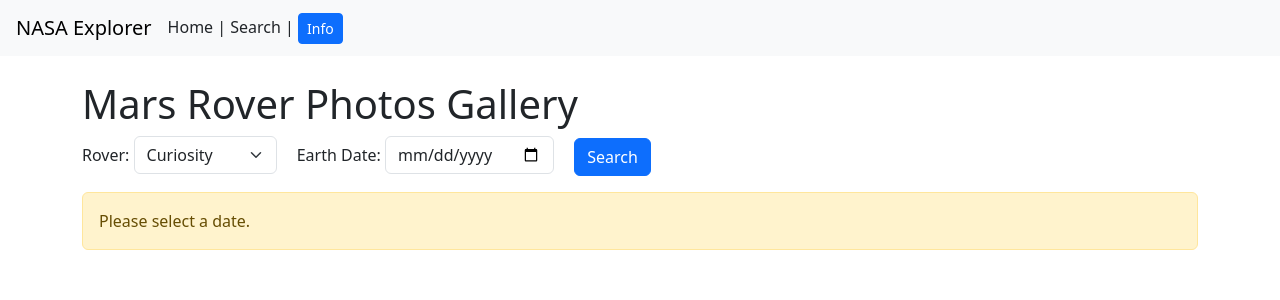
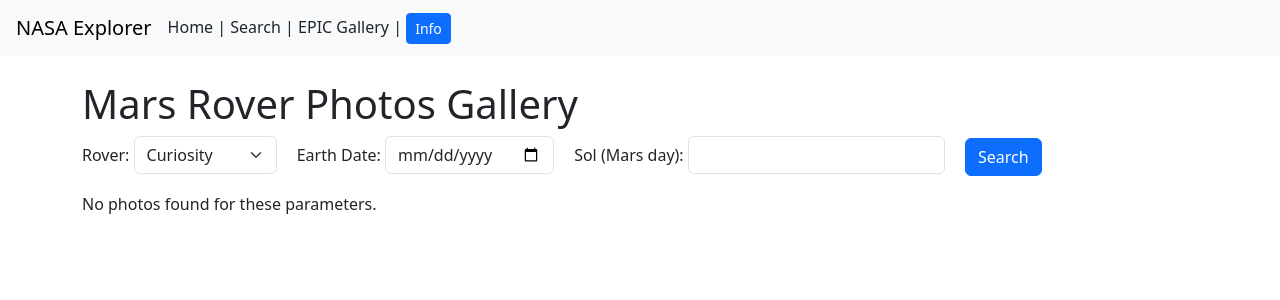
Before and after one commit to fhsuae/finalprojectAlexanderEscobedo, a Django app: page /space/mars-gallery/ in a window 1280 px wide. Shown: the top 300 px of the page. Run offline with Django 5.2, Linux system fonts and the light colour scheme.

Commit message:
Add EPIC images gallery with new view, utils function, template, and navigation link

```diff
--- a/nasaexplorer/space/templates/space/mars_gallery.html
+++ b/nasaexplorer/space/templates/space/mars_gallery.html
@@ -14,14 +14,11 @@
   <label for="earth_date">Earth Date:</label>
   <input type="date" name="earth_date" id="earth_date" value="{{ earth_date }}" class="form-control" style="width:auto; display:inline-block; margin-right:1em;">
 
+  <label for="sol">Sol (Mars day):</label>
+  <input type="number" name="sol" id="sol" value="{{ sol }}" min="0" class="form-control" style="width:auto; display:inline-block; margin-right:1em;">
+
   <button type="submit" class="btn btn-primary">Search</button>
 </form>
-
-{% if error_message %}
-  <div class="alert alert-warning" role="alert">
-    {{ error_message }}
-  </div>
-{% endif %}
 
 {% if photos %}
   <div class="row">
@@ -39,6 +36,8 @@
       </div>
     {% endfor %}
   </div>
+{% else %}
+  <p>No photos found for these parameters.</p>
 {% endif %}
 
 {% endblock %}
--- a/nasaexplorer/space/urls.py
+++ b/nasaexplorer/space/urls.py
@@ -5,6 +5,7 @@ app_name = "space"
 urlpatterns = [
     path('', views.homepage, name='homepage'),
     path("mars-gallery/", views.MarsGalleryView.as_view(), name="mars_gallery"),
+    path("epic-gallery/", views.EpicGalleryView.as_view(), name="epic_gallery"),
     path("", views.IndexView.as_view(), name="index"),
     path("<int:pk>/", views.DetailView.as_view(), name="detail"),
     path("<int:pk>/results/", views.ResultsView.as_view(), name="results"),
--- a/nasaexplorer/space/utils.py
+++ b/nasaexplorer/space/utils.py
@@ -4,10 +4,11 @@ from datetime import datetime
 NASA_API_KEY = "lsOOvgQsDAa6GCDmn52K7arK4IjzjccWz5GzhhSE"
 
 ROVER_MISSION_DATES = {
-    "curiosity": ("2012-08-06", "2025-12-31"),  # ongoing; arbitrary future end date
+    "curiosity": ("2012-08-06", "2025-12-31"),
     "opportunity": ("2004-01-25", "2018-06-10"),
     "spirit": ("2004-01-04", "2010-03-22"),
 }
+
 
 def get_apod():
     url = f"https://api.nasa.gov/planetary/apod?api_key={NASA_API_KEY}"
@@ -26,40 +27,77 @@ def get_apod():
         print(f"Error fetching APOD: {e}")
         return None
 
-def get_mars_rover_photos(rover='curiosity', earth_date=None):
-    if not earth_date:
-        print("No earth_date provided")
+
+def get_mars_rover_photos(rover='curiosity', earth_date=None, sol=None):
+    if not earth_date and sol is None:
+        print("No earth_date or sol provided")
         return []
 
-    mission_start, mission_end = ROVER_MISSION_DATES.get(rover, (None, None))
-    if mission_start is None or mission_end is None:
-        print(f"Unknown rover: {rover}")
-        return []
-
-    try:
-        date_obj = datetime.strptime(earth_date, "%Y-%m-%d")
-        start_obj = datetime.strptime(mission_start, "%Y-%m-%d")
-        end_obj = datetime.strptime(mission_end, "%Y-%m-%d")
-    except ValueError:
-        print(f"Invalid date format: {earth_date}")
-        return []
-
-    if not (start_obj <= date_obj <= end_obj):
-        print(f"Date {earth_date} out of mission range for rover {rover}")
-        return []
+    # Optional: validate earth_date within mission dates
+    if earth_date:
+        mission_start, mission_end = ROVER_MISSION_DATES.get(rover, (None, None))
+        if mission_start is None or mission_end is None:
+            print(f"Unknown rover: {rover}")
+            return []
+        try:
+            date_obj = datetime.strptime(earth_date, "%Y-%m-%d")
+            start_obj = datetime.strptime(mission_start, "%Y-%m-%d")
+            end_obj = datetime.strptime(mission_end, "%Y-%m-%d")
+        except ValueError:
+            print(f"Invalid date format: {earth_date}")
+            return []
+        if not (start_obj <= date_obj <= end_obj):
+            print(f"Date {earth_date} out of mission range for rover {rover}")
+            return []
 
     url = f"https://api.nasa.gov/mars-photos/api/v1/rovers/{rover}/photos"
     params = {
         'api_key': NASA_API_KEY,
-        'earth_date': earth_date,
     }
+    if earth_date:
+        params['earth_date'] = earth_date
+    elif sol is not None:
+        params['sol'] = sol
 
     try:
         response = requests.get(url, params=params, timeout=5)
         response.raise_for_status()
         data = response.json()
+        print(f"Request URL: {response.url}")  # Debugging
+        print(f"Photos found: {len(data.get('photos', []))}")
         return data.get('photos', [])
     except (requests.RequestException, ValueError) as e:
         print(f"Error fetching Mars Rover photos: {e}")
         print(f"URL was: {response.url if 'response' in locals() else url}")
         return []
+
+
+def get_epic_images():
+    """
+    Fetches the latest EPIC natural color images from NASA API.
+    Returns a list of images with URLs and metadata.
+    """
+    url = f"https://api.nasa.gov/EPIC/api/natural?api_key={NASA_API_KEY}"
+    try:
+        response = requests.get(url, timeout=5)
+        response.raise_for_status()
+        data = response.json()
+
+        # Build full image URLs from date and image name
+        images = []
+        for item in data:
+            date_str = item['date'].split()[0]  # e.g. "2023-11-01"
+            date_path = date_str.replace("-", "/")  # "2023/11/01"
+            image_name = item['image']
+            image_url = f"https://api.nasa.gov/EPIC/archive/natural/{date_path}/png/{image_name}.png?api_key={NASA_API_KEY}"
+            images.append({
+                "caption": item.get("caption"),
+                "image_url": image_url,
+                "date": item.get("date"),
+                "identifier": item.get("identifier"),
+            })
+        return images
+
+    except (requests.RequestException, ValueError) as e:
+        print(f"Error fetching EPIC images: {e}")
+        return []
--- a/nasaexplorer/space/views.py
+++ b/nasaexplorer/space/views.py
@@ -2,11 +2,10 @@ from django.db.models import F
 from django.http import HttpResponseRedirect
 from django.shortcuts import get_object_or_404, render
 from django.urls import reverse
-from django.views import generic
+from django.views import generic, View
 
 from .models import Choice, Question
-from .utils import get_apod, get_mars_rover_photos
-from django.views import View
+from .utils import get_apod, get_mars_rover_photos, get_epic_images
 
 def homepage(request):
     apod_data = get_apod()
@@ -19,24 +18,31 @@ class MarsGalleryView(View):
     def get(self, request):
         rover = request.GET.get('rover', 'curiosity')
         earth_date = request.GET.get('earth_date')
+        sol = request.GET.get('sol')
 
-        if not earth_date:
-            photos = []
-            error_message = "Please select a date."
-        else:
-            photos = get_mars_rover_photos(rover, earth_date)
-            error_message = None
-            if not photos:
-                error_message = f"No photos found for {rover.title()} on {earth_date}."
+        # Convert sol to int if provided, else None
+        if sol:
+            try:
+                sol = int(sol)
+            except ValueError:
+                sol = None
 
+        photos = get_mars_rover_photos(rover, earth_date, sol)
         context = {
             'photos': photos,
             'rover': rover,
             'earth_date': earth_date,
-            'error_message': error_message,
+            'sol': sol,
         }
         return render(request, 'space/mars_gallery.html', context)
 
+class EpicGalleryView(View):
+    def get(self, request):
+        images = get_epic_images()
+        context = {
+            "images": images,
+        }
+        return render(request, "space/epic_gallery.html", context)
 
 class IndexView(generic.ListView):
     template_name = "space/index.html"
--- a/nasaexplorer/templates/base.html
+++ b/nasaexplorer/templates/base.html
@@ -13,6 +13,7 @@
             <div>
                 <a class="nav-link d-inline" href="{% url 'space:homepage' %}">Home</a> |
                 <a class="nav-link d-inline" href="{% url 'space:mars_gallery' %}">Search</a> |
+                <a class="nav-link d-inline" href="{% url 'space:epic_gallery' %}">EPIC Gallery</a> |
                 <!-- Button trigger modal -->
                 <button type="button" class="btn btn-primary btn-sm" data-bs-toggle="modal" data-bs-target="#infoModal">
                     Info
```
Also changed, not shown: nasaexplorer/space/templates/space/epic_gallery.html (added, +23 -0 lines).
